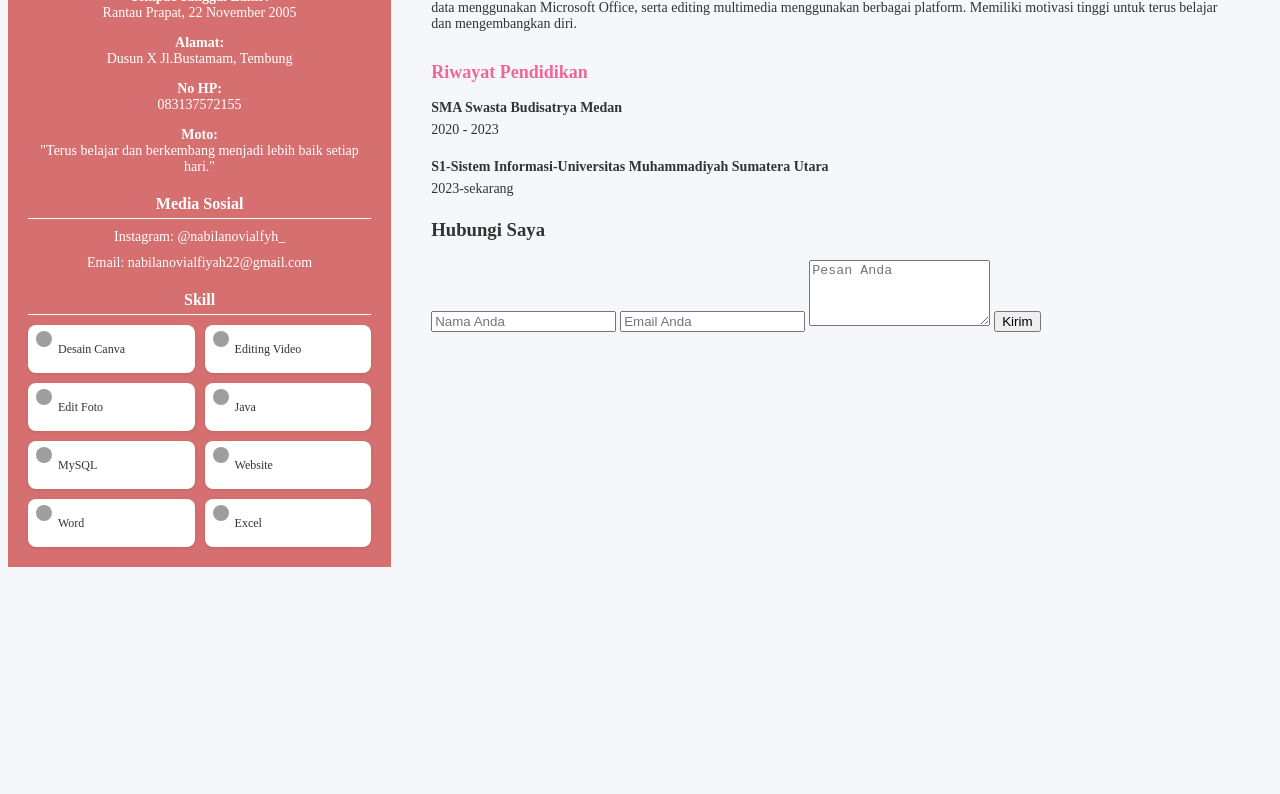
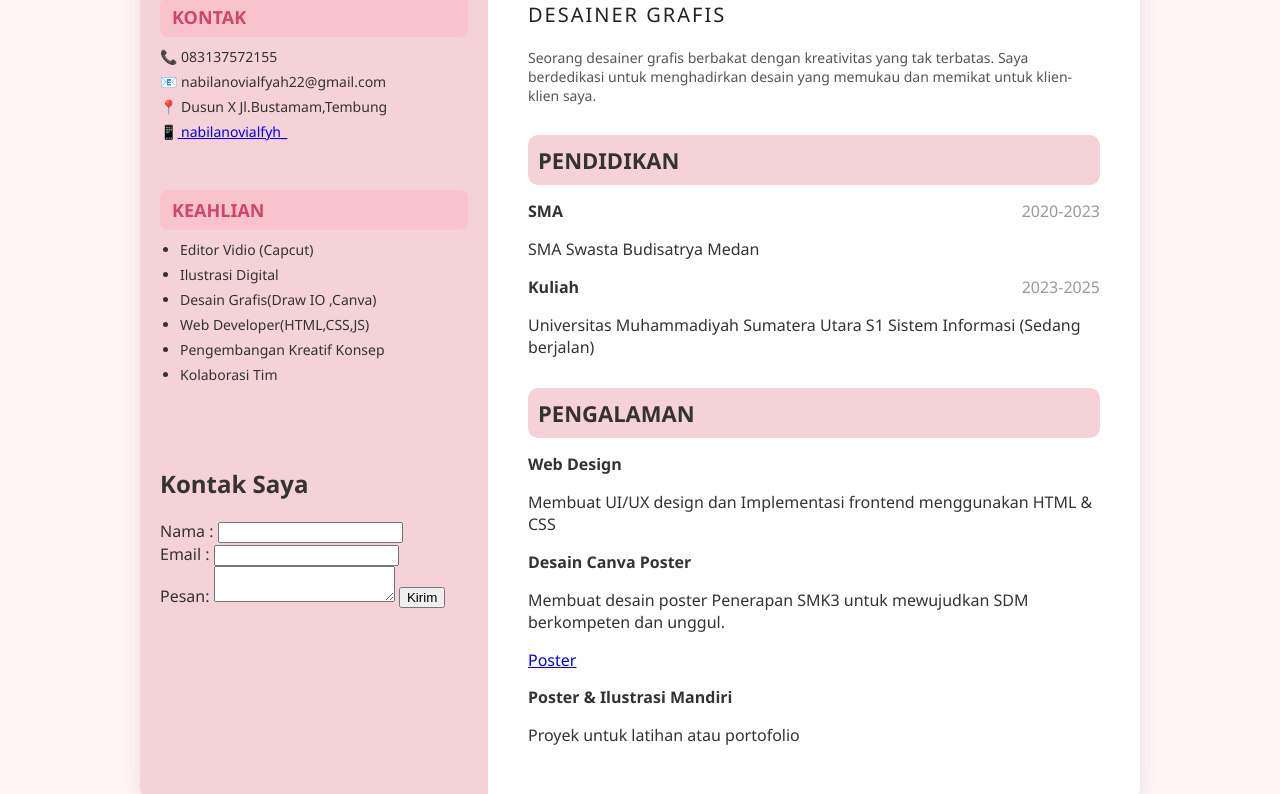
Before and after one commit to nabilanovialfiyah/CV-TerbaruNabila, a plain HTML site: page index.html in a window 1280 px wide. Shown: the part 135-929 px from the top of the page. Before the commit the page ends 800 px from the top, so only its background shows below. Drawn offline with Linux system fonts and the light colour scheme; grey boxes are pictures that could not be loaded.

Commit message:
Update index.html

```diff
--- a/index.html
+++ b/index.html
@@ -1,162 +1,98 @@
 <!DOCTYPE html>
 <html lang="id">
 <head>
-  <meta charset="UTF-8">
-  <meta name="viewport" content="width=device-width, initial-scale=1.0">
+  <meta charset="UTF-8" />
+  <meta name="viewport" content="width=device-width, initial-scale=1.0"/>
   <title>CV Nabila Novi Alfiyah</title>
-  <link href="https://fonts.googleapis.com/css2?family=Montserrat:wght@300;500;700&display=swap" rel="stylesheet">
-  <style>
-  <style>
-    * {
-      margin: 0;
-      padding: 0;
-      box-sizing: border-box;
-      font-family: 'Montserrat', sans-serif;
-    }
-    body {
-      display: flex;
-      background: #f5f7fa;
-      color: #333;
-    }
-    .sidebar {
-      width: 30%;
-      background-color: #d66f6f;
-      color: #fff;
-      padding: 20px;
-      text-align: center;
-    }
-    .sidebar img {
-      border-radius: 50%;
-      width: 150px;
-      height: 150px;
-      object-fit: cover;
-      margin-bottom: 20px;
-    }
-    .sidebar h2 {
-      font-size: 22px;
-      margin-bottom: 5px;
-    }
-    .section-title {
-      font-size: 16px;
-      margin: 20px 0 10px;
-      font-weight: 700;
-      border-bottom: 1px solid #fff;
-      padding-bottom: 5px;
-    }
-    .sidebar p, .sidebar a {
-      font-size: 14px;
-      margin-bottom: 10px;
-      display: block;
-      color: #fff;
-      text-decoration: none;
-    }
-    .content {
-      width: 70%;
-      padding: 40px;
-    }
-    .content h1 {
-      color: #f07e7e;
-      font-size: 28px;
-      font-weight: 700;
-    }
-    .content .profile {
-      margin: 20px 0;
-      font-size: 14px;
-    }
-    .content .section {
-      margin-top: 30px;
-    }
-    .content .section h3 {
-      color: #f06696;
-      font-size: 18px;
-      margin-bottom: 10px;
-    }
-    .content .section p {
-      font-size: 14px;
-      line-height: 1.6;
-    }
-    .skills-grid {
-      display: grid;
-      grid-template-columns: repeat(2, 1fr);
-      gap: 10px;
-      margin-top: 10px;
-    }
-    .skill-item {
-      background-color: #ffffff;
-      color: #333;
-      padding: 6px 8px;
-      border-radius: 8px;
-      display: flex;
-      align-items: center;
-      gap: 6px;
-      font-size: 12px;
-      box-shadow: 0 1px 3px rgba(0,0,0,0.1);
-    }
-    .skill-item img {
-      width: 16px;
-      height: 16px;
-    }
-    @media (max-width: 768px) {
-      body {
-        flex-direction: column;
-      }
-      .sidebar, .content {
-        width: 100%;
-        padding: 20px;
-      }
-      .content {
-        padding-top: 0;
-      }
-    }
-  </style>
+  <link rel="stylesheet" href="style.css" />
 </head>
 <body>
+  <div class="resume-container">
     <div class="sidebar">
-    <img src="assets/WhatsApp Image 2025-05-25 at 11.56.44_f8e0f32e.jpg" alt="Foto Nabila">
-    <h2>Nabila Novi Alfiyah</h2>
-    <p><strong>Tempat/Tanggal Lahir:</strong><br>Rantau Prapat, 22 November 2005</p>
-    <p><strong>Alamat:</strong><br>Dusun X Jl.Bustamam, Tembung</p>
-    <p><strong>No HP:</strong><br>083137572155</p>
-    <p><strong>Moto:</strong><br>"Terus belajar dan berkembang menjadi lebih baik setiap hari."</p>
+      <div class="photo-section">
+        <img src="nabila.jpg" alt="Foto Profil">
+      </div>
 
-    <div class="section-title">Media Sosial</div>
-    <a href="https://instagram.com/nabilanovialfyh_" target="_blank">Instagram: @nabilanovialfyh_</a>
-    <a href="mailto:nabila@example.com">Email: nabilanovialfiyah22@gmail.com</a>
+      <div class="sidebar-section">
+        <h3>KONTAK</h3>
+        <p>📞 083137572155</p>
+        <p>📧 nabilanovialfyah22@gmail.com</p>
+        <p>📍 Dusun X Jl.Bustamam,Tembung</p>
+        <P>📱<a href="https://www.instagram.com/nabilanovialfyh_?igsh=bTdtbHJqc3MzZTNv"> nabilanovialfyh_</a>
+      </div>
+      <div class="sidebar-section">
+        <h3>KEAHLIAN</h3>
+        <ul>
+          <li>Editor Vidio (Capcut)</li>
+          <li>Ilustrasi Digital</li>
+          <li>Desain Grafis(Draw IO ,Canva)</li>
+          <li>Web Developer(HTML,CSS,JS)</li>
+          <li>Pengembangan Kreatif Konsep</li>
+          <li>Kolaborasi Tim</li>
+        </ul>
+      </div>
+      <ul></ul>
+      <section class="section contact">
+        <h2>Kontak Saya</h2>
+        <form action="#" method="post">
 
+            <label for="name">Nama   :</label>
+            <input type="text" id="Nama" name="name" required />
 
-    <div class="section-title">Skill</div>
-    <div class="skills-grid">
-      <div class="skill-item"><img src="https://cdn.jsdelivr.net/gh/devicons/devicon/icons/canva/canva-original.svg" alt="Canva">Desain Canva</div>
-      <div class="skill-item"><img src="https://cdn-icons-png.flaticon.com/128/833/833472.png" alt="Video">Editing Video</div>
-      <div class="skill-item"><img src="https://cdn-icons-png.flaticon.com/128/685/685655.png" alt="Foto">Edit Foto</div>
-      <div class="skill-item"><img src="https://cdn.jsdelivr.net/gh/devicons/devicon/icons/java/java-original.svg" alt="Java">Java</div>
-      <div class="skill-item"><img src="https://cdn.jsdelivr.net/gh/devicons/devicon/icons/mysql/mysql-original.svg" alt="MySQL">MySQL</div>
-      <div class="skill-item"><img src="https://cdn-icons-png.flaticon.com/128/841/841364.png" alt="Website">Website</div>
-      <div class="skill-item"><img src="https://cdn-icons-png.flaticon.com/128/732/732220.png" alt="Word">Word</div>
-      <div class="skill-item"><img src="https://cdn-icons-png.flaticon.com/128/732/732235.png" alt="Excel">Excel</div>
+        <form action="#" method="post"></form>
+
+            <label for="email">Email :</label>
+            <input type="email" id="nabilanovialfyah22@gmail.com" name="email" required />
+
+        <form action="#" method="post"></form>
+
+            <label for="message">Pesan:</label>
+            <textarea id="message" name="message" required></textarea>
+
+            <button type="submit">Kirim</button>
+        </form>
+      </div>
+
+    </section>
+  </section>
+    <div class="main-content">
+      <h1><span>NABILA</span> NOVI ALFIYAH</h1>
+      <h2>DESAINER GRAFIS</h2>
+      <p class="intro">
+        Seorang desainer grafis berbakat dengan kreativitas yang tak terbatas. Saya berdedikasi untuk menghadirkan desain yang memukau dan memikat untuk klien-klien saya.
+      </p>
+
+      <div class="section">
+        <h3>PENDIDIKAN</h3>
+        <div class="edu-item">
+          <strong>SMA</strong> <span>2020-2023</span>
+          <p>SMA Swasta Budisatrya Medan</p>
+        </div>
+        <div class="edu-item">
+          <strong>Kuliah</strong> <span>2023-2025</span>
+          <p>Universitas Muhammadiyah Sumatera Utara S1 Sistem Informasi
+            (Sedang berjalan)</p>
         </div>
       </div>
 
-
-  <div class="content">
-    <h1>Nabila Novi Alfiyah</h1>
-    <div class="profile">
-      Seorang profesional muda yang antusias dalam bidang teknologi dan desain. Memiliki kemampuan dalam pengembangan website, pengolahan data menggunakan Microsoft Office, serta editing multimedia menggunakan berbagai platform. Memiliki motivasi tinggi untuk terus belajar dan mengembangkan diri.
+      <div class="section">
+        <h3>PENGALAMAN</h3>
+        <div class="job-item">
+          <strong>Web Design</strong>
+          <p>Membuat UI/UX design dan Implementasi frontend
+            menggunakan HTML & CSS
+          </p>
         </div>
-
-    <div class="section">
-      <h3>Riwayat Pendidikan</h3>
-      <p><strong>SMA Swasta Budisatrya Medan</strong><br>2020 - 2023</p>
-      <p><strong>S1-Sistem Informasi-Universitas Muhammadiyah Sumatera Utara</strong><br>2023-sekarang</p>
+        <div class="job-item">
+          <strong>Desain Canva Poster</strong>
+          <p>Membuat desain poster Penerapan SMK3
+            untuk mewujudkan SDM berkompeten dan unggul.</p>
+          <a href="https://www.instagram.com/p/DFvL_cXTlWW/?igsh=aTVhaGttOW9ieHVq">Poster</a>
         </div>
-    <div class="contact-form">
-      <h3>Hubungi Saya</h3>
-      <form>
-        <input type="text" name="nama" placeholder="Nama Anda" required>
-        <input type="email" name="email" placeholder="Email Anda" required>
-        <textarea name="pesan" rows="4" placeholder="Pesan Anda" required></textarea>
-        <button type="submit">Kirim</button>
-      </form>
+        <div class="job-item">
+          <strong>Poster & Ilustrasi Mandiri</strong>
+          <p>Proyek untuk latihan atau portofolio</p>
+        </div>
       </div>
     </div>
   </div>
```
Lines whose indentation alone changed are shown as unchanged.
